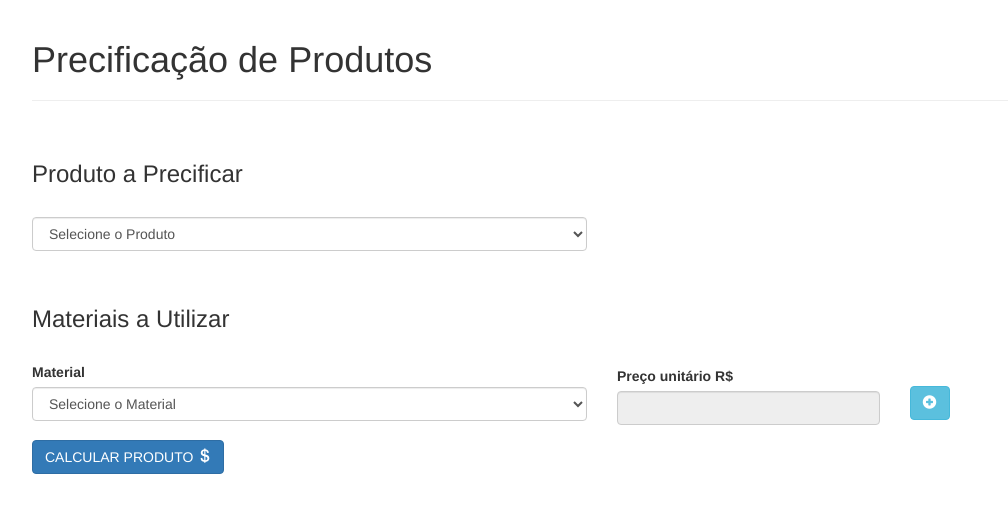
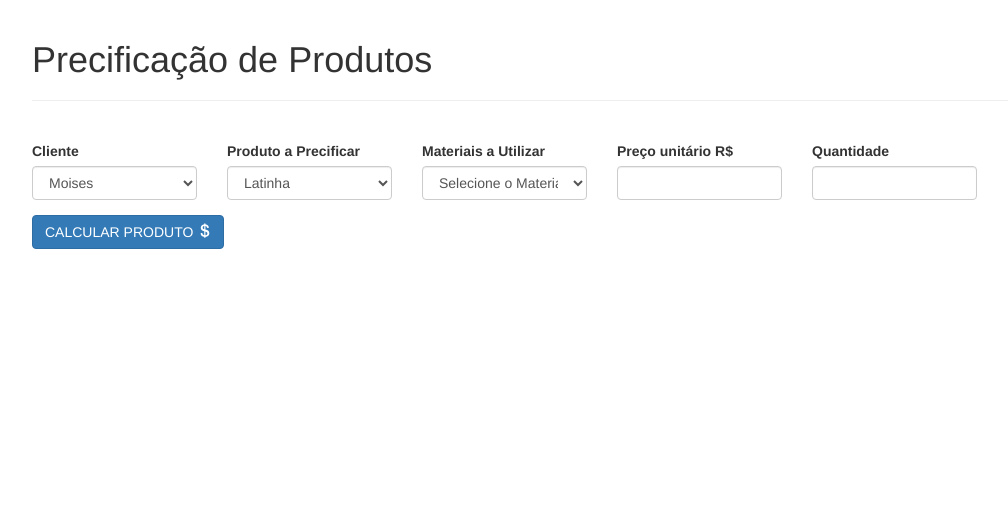
Before and after one commit to j-renan/silhouetteOr-a, a PHP site: page /projeto-silhouette-orca/precificacao.php in a window 1280 px wide. Shown: the part 52-565 px from the top of the page, without its empty margins (38-1046 px from the left). Run offline with PHP 8.4, Linux system fonts and the light colour scheme.

Commit message:
arrumando a pagina precificação

```diff
--- a/views/precificacao.php
+++ b/views/precificacao.php
@@ -20,134 +20,52 @@
   <!--linha um nome, preço unitario-->
 
 <div class="row">
-
-  <div class="col-md-6">
+<div class="col-md-2">
     <div class="form-group">
-      <h3>Produto a Precificar</h3>
-      <br/>
+      <label>Cliente</label>
       <select class="form-control">
-        <option>Selecione o Produto</option>
+        <option>Moises</option>
+        <option>Renan</option>
       </select>
     </div>
   </div>
 
-</div>
+  <div class="col-md-2">
+    <div class="form-group">
+      <label>Produto a Precificar</label>
+      <select class="form-control">
+        <option>Latinha</option>
+        <option>Caixa Milk</option>
+      </select>
+    </div>
+  </div>
 
-  <br/>
-
-<div class="row">
-
-  <div class="col-md-6">
+  <div class="col-md-2">
     <div class="form-group">
-      <h3>Materiais a Utilizar</h3>
-      <br/>
-      <label>Material</label>
+      <label>Materiais a Utilizar</label>
       <select class="form-control">
         <option>Selecione o Material</option>
       </select>
     </div>
   </div>
 
-  <div class="col-md-3">
+<div class="col-md-2">
     <div class="form-group">
-      <br/>
-      <br/>
-      <br/>
-      <br/>
       <label>Preço unitário R$</label>
-        <input type="text" class="form-control" name="id" readonly/>
+        <input type="text" class="form-control" name="id"/>
     </div>
   </div>
 
-  <div class="col-md-2">
-    <br/>
-    <br/>
-    <br/>
-    <br/>
-    <br/>
-    <button type="button" class="btn btn-info" onclick="duplicarCampos();">
-      <span class="glyphicon glyphicon-plus-sign"></span>
-    </button>
-  </div>
 
-</div>
-
-
-
-<script>
-    function duplicarCampos(){
-	var clone = document.getElementById('origem').cloneNode(true);
-	var destino = document.getElementById('destino');
-	destino.appendChild (clone);
-	var camposClonados = clone.getElementsByTagName('input');
-	for(i=0; i<camposClonados.length;i++){
-		camposClonados[i].value = '';
-	}
-}
-function removerCampos(id){
-	var node1 = document.getElementById('destino');
-	node1.removeChild(node1.childNodes[0]);
-}
-</script>
-
-
-<script>
-  function mostrar(){
-    document.getElementById('origem').style.visibility = 'hidden';
-    }
-  function ocultar(){
-    var ocultar = document.getElementById('origem').style.visibility = 'visible';
-    for(i=0; i<ocultar.length;i++){
-		ocultar[i].value = '';
-	}
-    }
-</script>
-
-
-<div class="row" id="origem" style="display:none">
-  <div class="col-md-6">
+<div class="col-md-2">
     <div class="form-group">
-      <h3>Materiais a Utilizar</h3>
-      <br/>
-      <label>Material</label>
-      <select class="form-control">
-        <option>Selecione o Material</option>
-      </select>
+      <label>Quantidade</label>
+        <input type="number" class="form-control" name="id"/>
     </div>
   </div>
-
-  <div class="col-md-3">
-    <div class="form-group">
-      <br/>
-      <br/>
-      <br/>
-      <br/>
-      <label>Preço unitário R$</label>
-        <input type="text" class="form-control" name="id" readonly/>
-    </div>
   </div>
-
-  <div class="col-md-2">
-    <br/>
-    <br/>
-    <br/>
-    <br/>
-    <br/>
-    <button type="button" class="btn btn-info" onclick="duplicarCampos();">
-      <span class="glyphicon glyphicon-plus-sign"></span>
-    </button>
-  </div>
-</div>
-
-<div id="destino">
-</div>
-
-
-
-
-
-
-    <!--adicionando botoes-->
+  <div>
+  <!--adicionando botoes-->
     <div class="row">
       <div class="col-md-2">
         <button type="submit" class="btn btn-primary">
@@ -156,8 +74,13 @@ function removerCampos(id){
       </div>
     </div>
     </form>
+  </div>
 
-  </div>
+
+
+
+
+
 
     <!--incluindo arquivos necessarios para a biblioteca-->
     <script src="../assets/js/jquery.min.js"></script>
```
